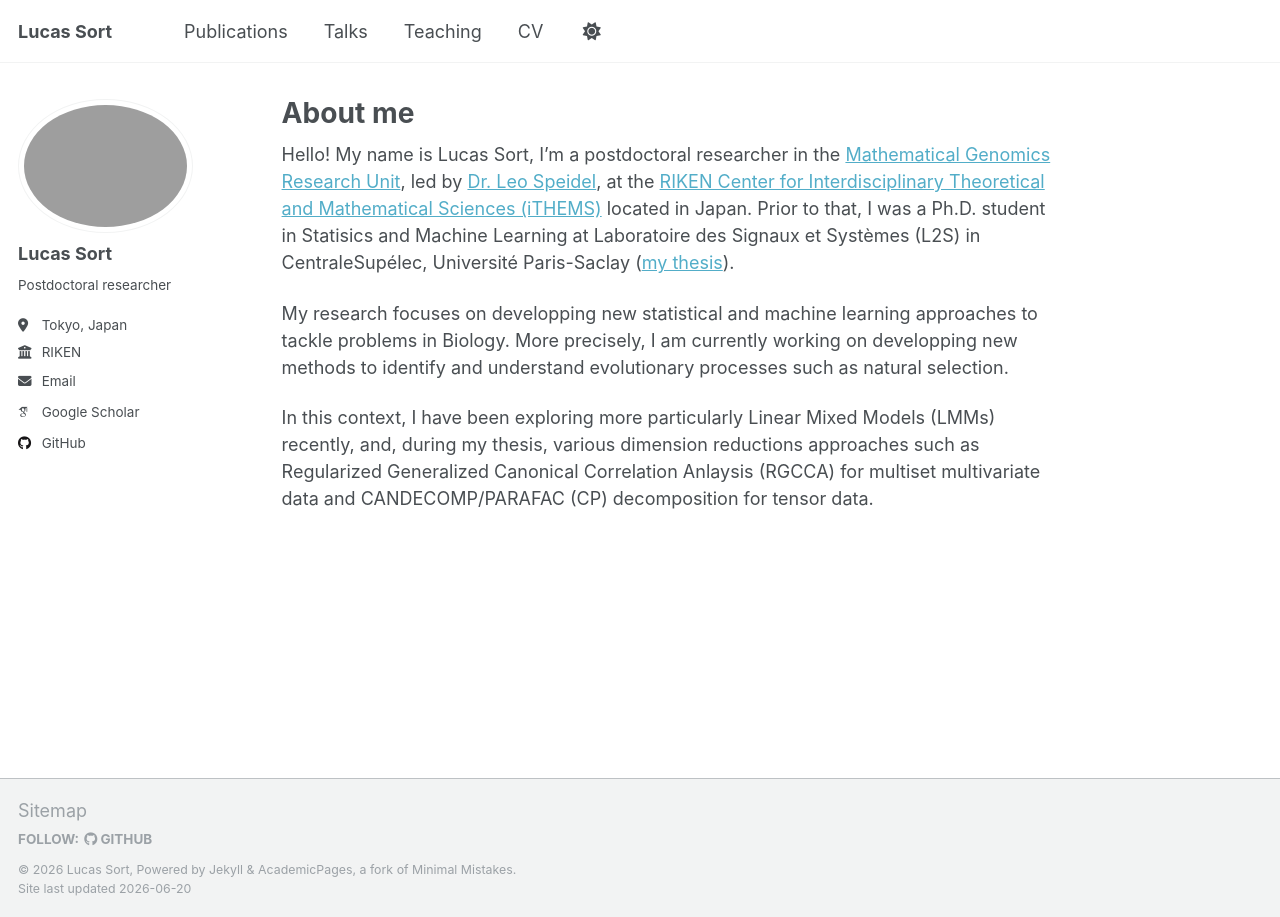
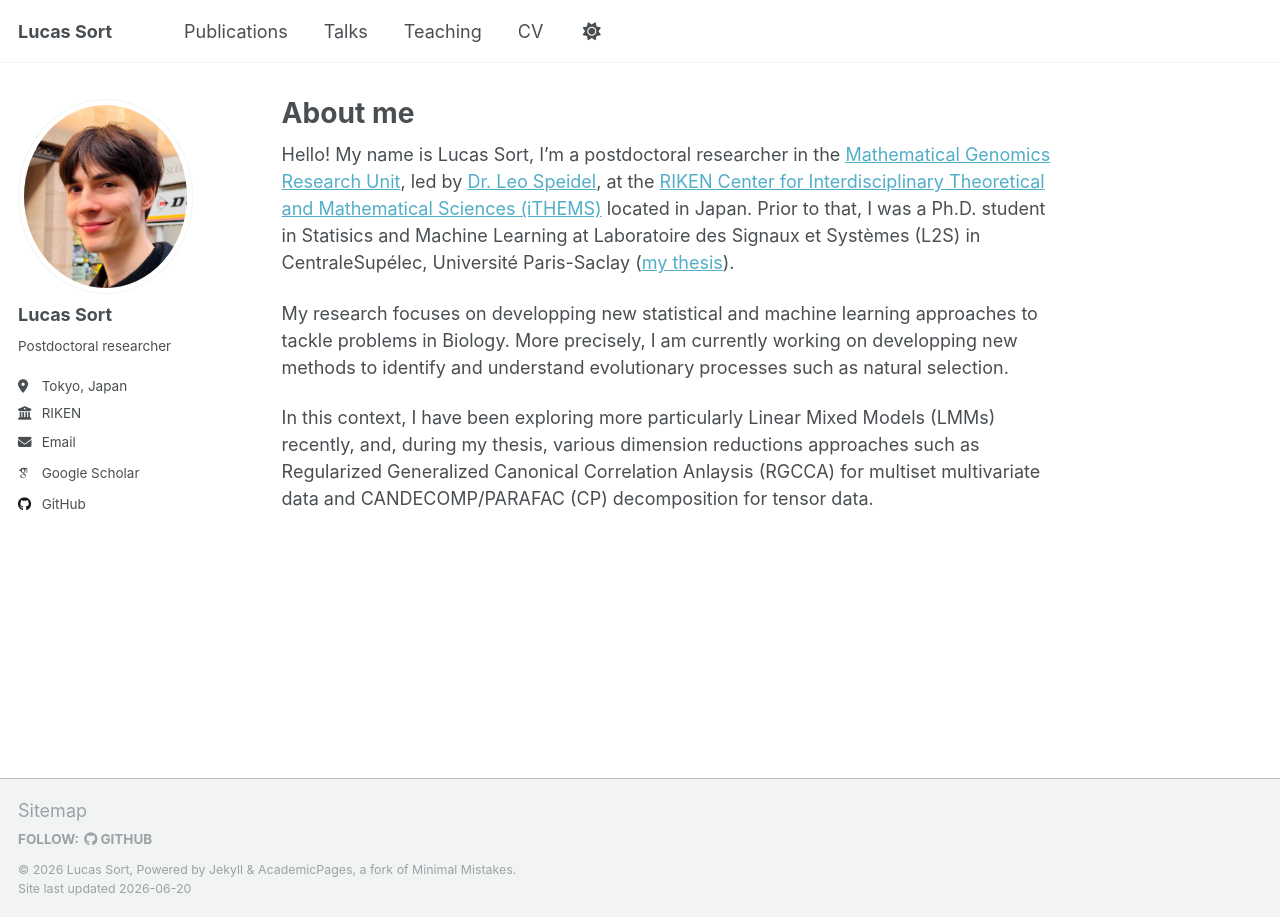
Before and after one commit to lucas-sort/lucas-sort.github.io, a Jekyll site: the page built from _pages/about.md, in a window 1280 px wide. Built offline with Jekyll 4.4.1, drawn with Linux system fonts in a browser that asks for light colours; some web fonts are replaced; a script that is not in the unit is left out.

Commit message:
Update _config.yml

```diff
--- a/_config.yml
+++ b/_config.yml
@@ -22,7 +22,7 @@ repository               : "lucas-sort/lucas-sort.github.io"
 #               Additional customization can be done by editing /_includes/author-profile.html
 author:
   # Biographic information
-  avatar           : "bio_photo.png"
+  avatar           : "bio_photo.jpeg"
   name             : "Lucas Sort"
   pronouns         : # example: "she/her"
   bio              : "Postdoctoral researcher"
```
